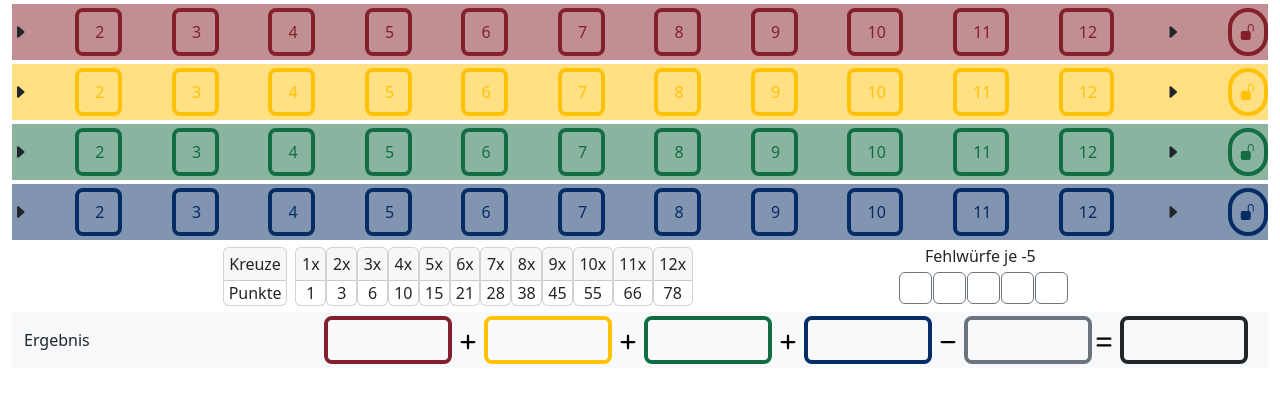
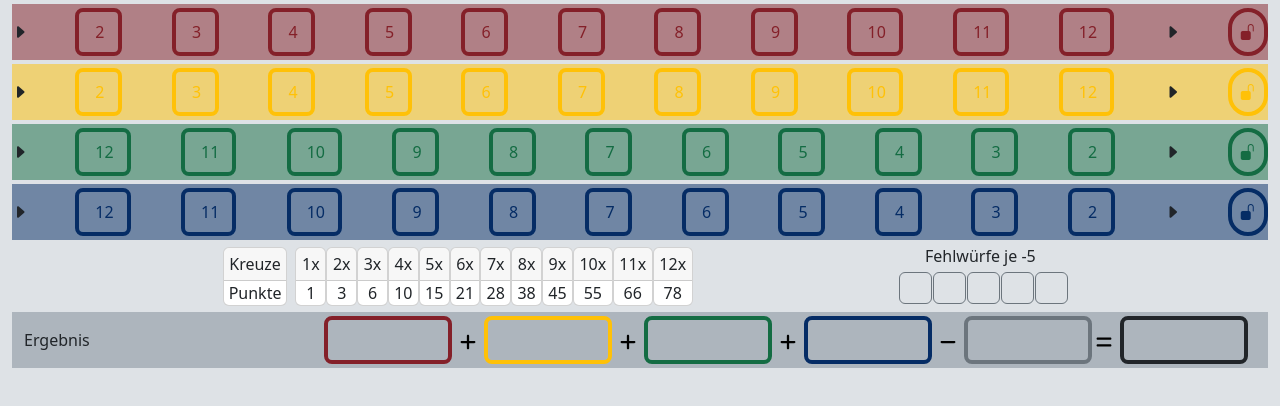
Before and after one commit to pickmylight/qwixx, an Angular app: page / in a window 1280 px wide. Shown: the top 406 px of the page. Built offline with nearby package versions, Linux system fonts and the light colour scheme.

Commit message:
add styling

```diff
--- a/src/app/block/block.component.html
+++ b/src/app/block/block.component.html
@@ -51,44 +51,44 @@
       </div>
     </div>
   </div>
-  <div class="container-fluid bg-light align-content-center h-25 mt-1">
+  <div class="container-fluid bg-qgray align-content-center h-25 mt-1">
       <div class="d-flex align-items-center justify-content-between">
         <div class="flex-fill" (click)="reset()">
           Ergebnis
         </div>
         <div class="m-1">
-          <input type="number" inputmode="numeric" [(ngModel)]="result.red" class="btn btn-lg btn-outline-qred" style="width:10vw;">
+          <input type="number" inputmode="numeric" [(ngModel)]="result.red" class="btn btn-lg btn-input btn-outline-qred" style="width:10vw;">
         </div>
         <div class="m-1">
           <img src="../../assets/plus-solid.svg" style="width: 1rem;height:auto">
         </div>
         <div class="m-1">
-          <input type="number" inputmode="numeric" [(ngModel)]="result.yellow" class="btn btn-lg btn-outline-qyellow" style="width:10vw;">
+          <input type="number" inputmode="numeric" [(ngModel)]="result.yellow" class="btn btn-lg btn-input btn-outline-qyellow" style="width:10vw;">
         </div>
         <div class="m-1">
           <img src="../../assets/plus-solid.svg" style="width: 1rem;height:auto">
         </div>
         <div class="m-1">
-          <input type="number" inputmode="numeric" [(ngModel)]="result.green" class="btn btn-lg btn-outline-qgreen" style="width:10vw;">
+          <input type="number" inputmode="numeric" [(ngModel)]="result.green" class="btn btn-lg btn-input btn-outline-qgreen" style="width:10vw;">
         </div>
         <div class="m-1">
           <img src="../../assets/plus-solid.svg" style="width: 1rem;height:auto">
         </div>
         <div class="m-1">
-          <input type="number" inputmode="numeric" [(ngModel)]="result.blue" class="btn btn-lg btn-outline-qblue" style="width:10vw;">
+          <input type="number" inputmode="numeric" [(ngModel)]="result.blue" class="btn btn-lg btn-input btn-outline-qblue" style="width:10vw;">
         </div>
         <div class="m-1">
           <img src="../../assets/minus-solid.svg" style="width: 1rem;height:auto">
         </div>
         <div class="m-1">
           <input type="number" inputmode="numeric" [(ngModel)]="result.fault"
-            class="form-control btn btn-lg btn-outline-secondary" style="width:10vw;">
+            class="form-control btn btn-lg btn-input btn-outline-secondary" style="width:10vw;">
         </div>
         <div>
           <img src="../../assets/equals-solid.svg" style="width:1rem; height:auto;">
         </div>
         <div class="mx-2">
-          <input type="number" inputmode="numeric"  [(ngModel)]="result.result" class="btn btn-lg btn-outline-dark" style="width:10vw;">
+          <input type="number" inputmode="numeric"  [(ngModel)]="result.result" class="btn btn-lg btn-input btn-outline-dark" style="width:10vw;">
         </div>
       </div>
   </div>
--- a/src/app/block/block.component.scss
+++ b/src/app/block/block.component.scss
@@ -1,7 +1,6 @@
 .btn-lg {
     --bs-btn-border-width: 0.25rem;
     --bs-btn-font-size: 1rem;
-    --bs-btn-font-color: #000;
   }
 .btn-block {
     display: block;
@@ -28,3 +27,6 @@
     --bs-btn-active-bg: var(--bs-btn-bg);
     --bs-btn-active-border-color: var(--bs-btn-border-color);
 }
+.btn-input {
+    --bs-btn-color: #000;
+}
--- a/src/app/block/block.component.ts
+++ b/src/app/block/block.component.ts
@@ -25,12 +25,12 @@ export class BlockComponent implements OnInit {
                     color: "yellow"
                 },
                 {
-                    numbers: [...Array(11).keys()].map(entry => { return { number: entry+2, locked: false } }),
+                    numbers: [...Array(11).keys()].map(entry => { return { number: 12-entry, locked: false } }),
                     lock: false,
                     color: "green"
                 },
                 {
-                    numbers: [...Array(11).keys()].map(entry => { return { number: entry+2, locked: false } }),
+                    numbers: [...Array(11).keys()].map(entry => { return { number: 12-entry, locked: false } }),
                     lock: false,
                     color: "blue"
                 }
@@ -122,12 +122,12 @@ export class BlockComponent implements OnInit {
                     color: "yellow"
                 },
                 {
-                    numbers: [...Array(11).keys()].map(entry => { return { number: entry+2, locked: false } }),
+                    numbers: [...Array(11).keys()].map(entry => { return { number: 12-entry, locked: false } }),
                     lock: false,
                     color: "green"
                 },
                 {
-                    numbers: [...Array(11).keys()].map(entry => { return { number: entry+2, locked: false } }),
+                    numbers: [...Array(11).keys()].map(entry => { return { number: 12-entry, locked: false } }),
                     lock: false,
                     color: "blue"
                 }
--- a/src/index.html
+++ b/src/index.html
@@ -9,7 +9,7 @@
   <link rel="manifest" href="manifest.webmanifest">
   <meta name="theme-color" content="#1976d2">
 </head>
-<body>
+<body class="bg-qlight">
   <app-root></app-root>
   <noscript>Please enable JavaScript to continue using this application.</noscript>
 </body>
```
